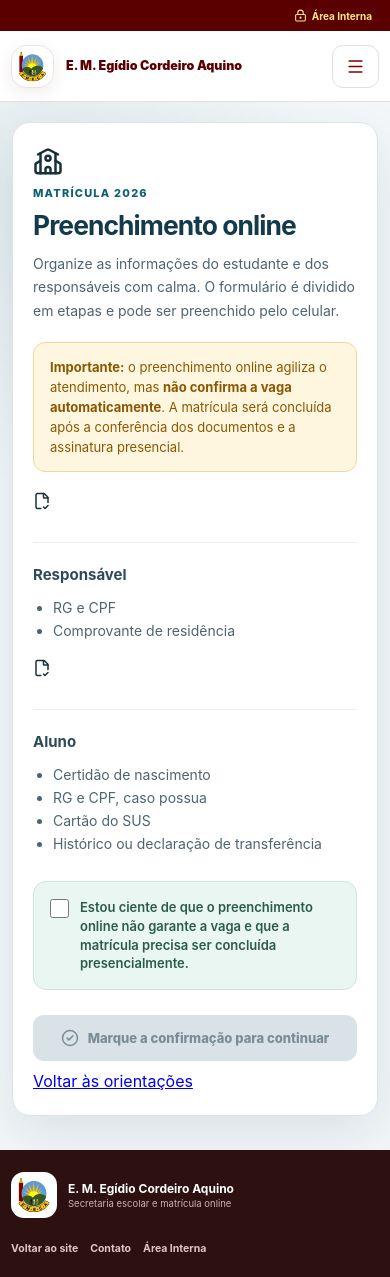
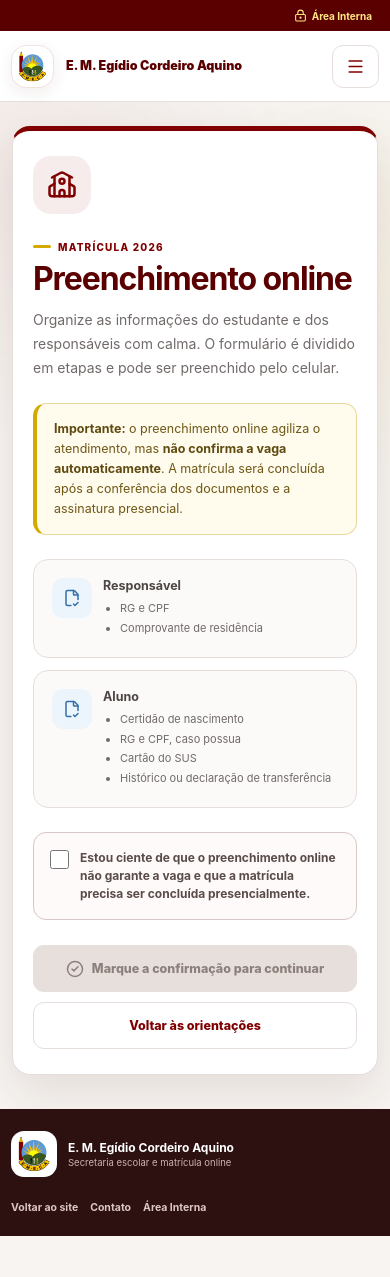
Before and after one commit to Paulo-Andre/emeca, a React (Vite) app in the folder frontend_publico/: page /Matricula in a window 390 px wide. After the commit the page ends 1236 px from the top, so only its background shows below. Built offline with nearby package versions, Linux system fonts and the light colour scheme.

Commit message:
Redesenhar entrada e confirmação da matrícula com cores da escola

```diff
--- a/frontend_publico/src/components/css/publico.css
+++ b/frontend_publico/src/components/css/publico.css
@@ -1,175 +1,197 @@
 :root {
-  --public-primary: #0f5f78;
-  --public-primary-strong: #123a4a;
-  --public-primary-hover: #0b5066;
-  --public-accent: #2f7d68;
-  --public-accent-soft: #e9f6f1;
-  --public-bg: #f3f7f9;
+  --public-wine: #800000;
+  --public-wine-dark: #5b0000;
+  --public-wine-soft: #f7ecec;
+  --public-gold: #d4aa00;
+  --public-gold-bright: #ffc200;
+  --public-gold-soft: #fff8dc;
+  --public-blue: #5c9ad7;
+  --public-green: #395723;
+  --public-green-soft: #eef4ea;
+  --public-bg: #f7f4f1;
   --public-surface: #ffffff;
-  --public-text: #18303b;
-  --public-muted: #667b86;
-  --public-border: #d9e5e9;
-  --public-warning: #8a5700;
-  --public-warning-soft: #fff6df;
+  --public-text: #3f3a3a;
+  --public-muted: #706a68;
+  --public-border: #e6dedb;
+  --public-danger: #b42318;
+  --public-shadow: 0 18px 48px rgba(73,34,31,.11);
 }
 
 .public-page {
-  min-height: 100vh;
+  min-height: 100%;
   background:
-    radial-gradient(circle at 12% 10%, rgba(15,95,120,.08), transparent 28%),
+    radial-gradient(circle at 10% 8%, rgba(128,0,0,.045), transparent 26%),
+    radial-gradient(circle at 92% 18%, rgba(212,170,0,.06), transparent 24%),
     var(--public-bg);
   color: var(--public-text);
   font-family: Inter, "Segoe UI", Arial, sans-serif;
 }
 
-.matricula-header {
-  position: sticky;
-  top: 0;
-  z-index: 100;
-  border-bottom: 1px solid rgba(217,229,233,.9);
-  background: rgba(255,255,255,.94);
-  backdrop-filter: blur(12px);
-}
-
-.matricula-header-container {
-  width: min(1120px, calc(100% - 32px));
-  min-height: 72px;
-  margin: 0 auto;
-  display: flex;
-  align-items: center;
-  justify-content: space-between;
-  gap: 20px;
-}
-
-.matricula-brand {
-  display: inline-flex;
-  align-items: center;
-  gap: 12px;
-  color: var(--public-primary-strong);
-  text-decoration: none;
-}
-
-.matricula-logo {
-  width: 50px;
-  height: 50px;
-  padding: 4px;
-  object-fit: contain;
-  border-radius: 13px;
-  background: #fff;
-}
-
-.matricula-brand-copy {
+.public-page--matricula {
   display: grid;
-  gap: 2px;
-}
-
-.matricula-brand-copy strong {
-  font-size: 14px;
-}
-
-.matricula-brand-copy span {
-  color: var(--public-muted);
-  font-size: 11px;
-}
-
-.matricula-btn-nav {
-  min-height: 40px;
-  display: inline-flex;
-  align-items: center;
-  padding: 0 15px;
-  border: 1px solid var(--public-border);
-  border-radius: 10px;
-  background: #fff;
-  color: var(--public-primary);
-  text-decoration: none;
-  font-size: 13px;
-  font-weight: 700;
-}
-
-.matricula-btn-nav:hover {
-  background: #eef6f8;
 }
 
 .matricula-hero {
-  min-height: calc(100vh - 73px);
+  min-height: calc(100vh - 202px);
+  padding: 46px 16px 58px;
   display: grid;
-  place-items: center;
-  padding: 44px 16px 58px;
+  place-items: start center;
 }
 
 .matricula-info {
-  width: min(820px, 100%);
-  padding: clamp(24px, 5vw, 42px);
+  width: min(900px, 100%);
+  padding: clamp(28px, 5vw, 44px);
   border: 1px solid var(--public-border);
+  border-top: 5px solid var(--public-wine);
   border-radius: 24px;
   background: #fff;
-  box-shadow: 0 20px 55px rgba(18,58,74,.11);
+  box-shadow: var(--public-shadow);
+}
+
+.matricula-info--intro,
+.matricula-info--success {
+  margin-top: 4px;
+}
+
+.matricula-intro-icon,
+.public-success-badge {
+  width: 58px;
+  height: 58px;
+  margin-bottom: 18px;
+  display: grid;
+  place-items: center;
+  border-radius: 18px;
+}
+
+.matricula-intro-icon {
+  background: var(--public-wine-soft);
+  color: var(--public-wine);
+}
+
+.public-success-badge {
+  border-radius: 50%;
+  background: var(--public-green-soft);
+  color: var(--public-green);
 }
 
 .matricula-kicker {
   display: inline-flex;
-  margin-bottom: 10px;
-  color: var(--public-primary);
-  font-size: 11px;
-  font-weight: 800;
-  letter-spacing: .11em;
+  align-items: center;
+  gap: 7px;
+  margin-bottom: 9px;
+  color: var(--public-wine);
+  font-size: 10px;
+  font-weight: 850;
+  letter-spacing: .12em;
   text-transform: uppercase;
 }
 
-.matricula-info h1,
-.matricula-info h2 {
-  margin: 0 0 12px;
-  color: var(--public-primary-strong);
-  font-size: clamp(1.65rem, 4vw, 2.25rem);
-  line-height: 1.15;
+.matricula-kicker::before {
+  content: "";
+  width: 18px;
+  height: 3px;
+  border-radius: 999px;
+  background: var(--public-gold);
+}
+
+.matricula-info h1 {
+  margin: 0;
+  color: var(--public-wine-dark);
+  font-family: Nunito, Inter, sans-serif;
+  font-size: clamp(2rem, 4vw, 2.8rem);
+  line-height: 1.08;
   letter-spacing: -.035em;
 }
 
-.matricula-info h3 {
-  margin: 28px 0 12px;
-  padding-top: 22px;
-  border-top: 1px solid #e8eff2;
-  color: #2d4b57;
-  font-size: 15px;
-}
-
-.matricula-info p,
-.matricula-info li {
-  color: #4d6570;
+.matricula-lead {
+  max-width: 760px;
+  margin: 12px 0 0;
+  color: var(--public-muted);
   font-size: 14px;
-  line-height: 1.65;
-}
-
-.matricula-info ul {
-  margin: 8px 0 16px;
-  padding-left: 20px;
+  line-height: 1.7;
 }
 
 .matricula-alert {
-  margin: 20px 0;
-  padding: 14px 16px;
-  border: 1px solid #f0d7a0;
-  border-radius: 12px;
-  background: var(--public-warning-soft);
-  color: var(--public-warning);
-  font-size: 13px;
-  line-height: 1.55;
+  margin: 24px 0;
+  padding: 15px 17px;
+  border: 1px solid #ead79b;
+  border-left: 4px solid var(--public-gold);
+  border-radius: 13px;
+  background: #fffbed;
+  color: #6f5816;
+  font-size: 12.5px;
+  line-height: 1.6;
+}
+
+.matricula-alert strong {
+  color: #5f4a0f;
+}
+
+.matricula-doc-grid {
+  margin: 24px 0 6px;
+  display: grid;
+  grid-template-columns: 1fr 1fr;
+  gap: 12px;
+}
+
+.matricula-doc-grid article {
+  padding: 18px;
+  display: grid;
+  grid-template-columns: 40px 1fr;
+  align-items: start;
+  gap: 11px;
+  border: 1px solid var(--public-border);
+  border-radius: 15px;
+  background: #fcfaf9;
+}
+
+.matricula-doc-grid article > span {
+  width: 40px;
+  height: 40px;
+  display: grid;
+  place-items: center;
+  border-radius: 11px;
+  background: #edf5fc;
+  color: #356fa7;
+}
+
+.matricula-doc-grid h3 {
+  margin: 0 0 7px;
+  color: #4d4542;
+  font-size: 12.5px;
+}
+
+.matricula-doc-grid ul {
+  margin: 0;
+  padding-left: 17px;
+}
+
+.matricula-doc-grid li {
+  margin: 3px 0;
+  color: var(--public-muted);
+  font-size: 11px;
+  line-height: 1.5;
 }
 
 .confirmacao-container {
-  margin-top: 26px;
+  margin-top: 24px;
   padding: 16px;
   display: flex;
   align-items: flex-start;
   gap: 11px;
-  border: 1px solid #cfe6dc;
+  border: 1px solid #d8c7c6;
   border-radius: 13px;
-  background: var(--public-accent-soft);
-  color: #295c4d;
+  background: #fffafa;
+  color: #5a4c49;
   cursor: pointer;
-  font-size: 13px;
-  font-weight: 600;
-  line-height: 1.45;
+  font-size: 12px;
+  font-weight: 650;
+  line-height: 1.5;
+}
+
+.confirmacao-container:hover {
+  border-color: #cfaead;
+  background: var(--public-wine-soft);
 }
 
 .confirmacao-container input {
@@ -177,7 +199,7 @@
   height: 19px;
   margin-top: 1px;
   flex: 0 0 auto;
-  accent-color: var(--public-accent);
+  accent-color: var(--public-wine);
 }
 
 .matricula-cta-group {
@@ -187,75 +209,68 @@
   flex-wrap: wrap;
 }
 
-.matricula-btn-primary {
-  min-height: 46px;
+.matricula-btn-primary,
+.matricula-btn-secondary {
+  min-height: 47px;
+  padding: 0 20px;
   display: inline-flex;
   align-items: center;
   justify-content: center;
-  gap: 9px;
-  padding: 0 20px;
+  gap: 8px;
+  border-radius: 11px;
+  font-size: 12.5px;
+  font-weight: 800;
+  text-decoration: none;
+  transition: transform .16s ease, background .16s ease, box-shadow .16s ease;
+}
+
+.matricula-btn-primary {
   border: 0;
-  border-radius: 11px;
-  background: var(--public-primary);
+  background: var(--public-wine);
   color: #fff;
-  text-decoration: none;
-  font-size: 13px;
-  font-weight: 800;
-  box-shadow: 0 8px 20px rgba(15,95,120,.18);
-  transition: .18s ease;
+  box-shadow: 0 8px 20px rgba(128,0,0,.17);
 }
 
 .matricula-btn-primary:hover {
-  background: var(--public-primary-hover);
+  background: var(--public-wine-dark);
   transform: translateY(-1px);
 }
 
+.matricula-btn-secondary {
+  border: 1px solid var(--public-border);
+  background: #fff;
+  color: var(--public-wine);
+}
+
+.matricula-btn-secondary:hover {
+  border-color: #d5bcba;
+  background: var(--public-wine-soft);
+}
+
 .matricula-btn-primary.disabled {
-  background: #d9e2e6;
-  color: #7a8d96;
+  background: #e7dfdc;
+  color: #8c807c;
   box-shadow: none;
   pointer-events: none;
 }
 
-.public-success-badge {
-  width: 54px;
-  height: 54px;
-  margin-bottom: 18px;
-  display: grid;
-  place-items: center;
-  border-radius: 50%;
-  background: var(--public-accent-soft);
-  color: var(--public-accent);
-  font-size: 25px;
-  font-weight: 800;
-}
-
-@media (max-width: 600px) {
-  .matricula-header-container {
-    width: min(100% - 24px, 1120px);
-    min-height: 64px;
-  }
-
-  .matricula-brand-copy {
-    display: none;
-  }
-
-  .matricula-logo {
-    width: 44px;
-    height: 44px;
-  }
-
+@media (max-width: 700px) {
   .matricula-hero {
+    min-height: 0;
     padding: 20px 12px 34px;
-    align-items: start;
   }
 
   .matricula-info {
-    padding: 24px 20px;
+    padding: 25px 20px;
     border-radius: 18px;
   }
 
-  .matricula-btn-primary {
+  .matricula-doc-grid {
+    grid-template-columns: 1fr;
+  }
+
+  .matricula-btn-primary,
+  .matricula-btn-secondary {
     width: 100%;
   }
 }
```
